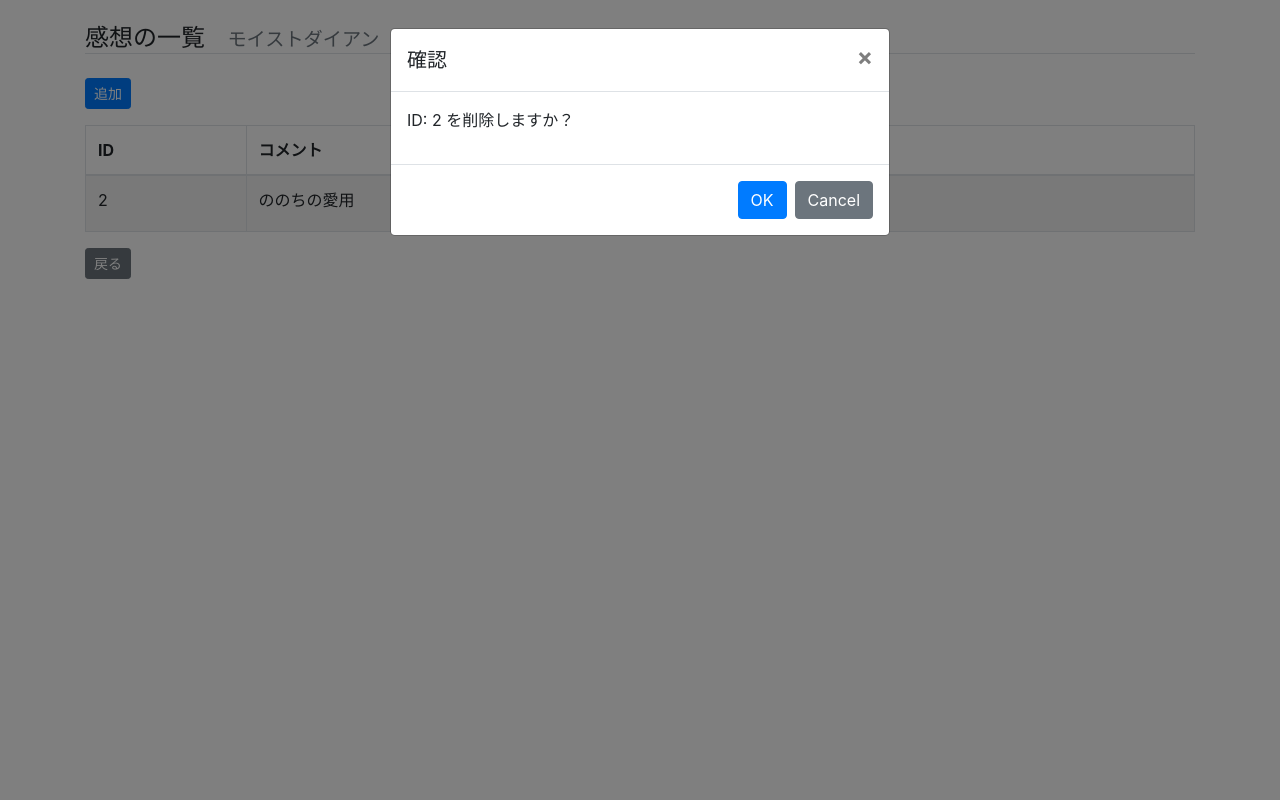
After one commit to koharukoharu/myshampoo, a Django app: page /cms/impression/2/ in a window 1280 px wide, after a click on "削除". The commit adds this page. Run offline with Django 3.2, Linux system fonts and the light colour scheme; data comes from the database, SQL or seed files in the repository; both versions use the stored data as it was after the commit; some libraries are stand-ins or nearby versions.

Commit message:
add impression

```diff
--- /dev/null
+++ b/cms/templates/cms/impression_list.html
@@ -0,0 +1,85 @@
+{% extends "cms/base.html" %}
+
+{% block title %}感想の一覧{% endblock title %}
+
+{% block content %}
+    <h4 class="mt-4 border-bottom">感想の一覧 <small class="text-muted ml-3">{{ shampoo.name }}</small></h4>
+    <a href="{% url 'cms:impression_add' shampoo_id=shampoo.id %}" class="btn btn-primary btn-sm my-3">追加</a>
+    <table class="table table-striped table-bordered">
+      <thead>
+        <tr>
+          <th>ID</th>
+          <th>コメント</th>
+          <th>操作</th>
+        </tr>
+      </thead>
+      <tbody>
+        {% for impression in impressions %}
+        <tr>
+          <td>{{ impression.id }}</td>
+          <td>{{ impression.comment|linebreaksbr }}</td>
+          <td>
+            <a href="{% url 'cms:impression_mod' shampoo_id=shampoo.id impression_id=impression.id %}" class="btn btn-outline-primary btn-sm">修正</a>
+            <button class="btn btn-outline-danger btn-sm del_confirm" data-toggle="modal" data-target="#deleteModal" data-pk="{{ impression.id }}" data-url="{% url 'cms:impression_del' shampoo_id=shampoo.id impression_id=impression.id %}">削除</button>
+          </td>
+        </tr>
+        {% endfor %}
+      </tbody>
+    </table>
+
+    {% if is_paginated %}
+    <nav aria-label="Page navigation">
+      <ul class="pagination">
+        {% if page_obj.has_previous %}
+          <li class="page-item"><a class="page-link" href="?page={{ page_obj.previous_page_number }}" aria-label="Previous"><span aria-hidden="true">&laquo;</span><span class="sr-only">Previous</span></a></li>
+        {% else %}
+          <li class="page-item disabled"><a class="page-link" href="#" aria-label="Previous"><span aria-hidden="true">&laquo;</span><span class="sr-only">Previous</span></a></li>
+        {% endif %}
+        {% for linkpage in page_obj.paginator.page_range %}
+          {% ifequal linkpage page_obj.number %}
+            <li class="page-item active"><a class="page-link" href="#">{{ linkpage }}</a></li>
+          {% else %}
+            <li class="page-item"><a class="page-link" href="?page={{ linkpage }}">{{ linkpage }}</a></li>
+        {% endifequal %}
+        {% endfor %}
+        {% if page_obj.has_next %}
+          <li class="page-item"><a class="page-link" href="?page={{ page_obj.next_page_number }}" aria-label="Next"><span aria-hidden="true">&raquo;</span><span class="sr-only">Next</span></a></li>
+        {% else %}
+          <li class="page-item disabled"><a class="page-link" href="#" aria-label="Next"><span aria-hidden="true">&raquo;</span><span class="sr-only">Next</span></a></li>
+        {% endif %}
+      </ul>
+    </nav>
+    {% endif %}
+
+    <a href="{% url 'cms:shampoo_list' %}" class="btn btn-secondary btn-sm">戻る</a>
+
+    {# 削除を確認するモーダル ダイアログ #}
+    <div class="modal fade" id="deleteModal" tabindex="-1" role="dialog" aria-labelledby="deleteModalLabel" aria-hidden="true">
+      <div class="modal-dialog" role="document">
+        <div class="modal-content">
+          <div class="modal-header">
+            <h5 class="modal-title" id="deleteModalLabel">確認</h5>
+            <button type="button" class="close" data-dismiss="modal" aria-label="Close"><span aria-hidden="true">&times;</span></button>
+          </div>
+          <div class="modal-body">
+            <p>ID: <span id="del_pk"></span> を削除しますか？</p>
+          </div>
+          <div class="modal-footer">
+            <a href="#" class="btn btn-primary" id="del_url">OK</a>
+            <button type="button" class="btn btn-secondary" data-dismiss="modal">Cancel</button>
+          </div>
+        </div>
+      </div>
+    </div>
+{% endblock content %}
+
+{% block extra_js %}
+<script>
+$(function() {
+  $('.del_confirm').on('click', function () {
+     $("#del_pk").text($(this).data("pk"));
+     $('#del_url').attr('href', $(this).data("url"));
+  });
+});
+</script>
+{% endblock %}
--- a/cms/templates/cms/shampoo_list.html
+++ b/cms/templates/cms/shampoo_list.html
@@ -25,6 +25,7 @@
           <td>
             <a href="{% url 'cms:shampoo_mod' shampoo_id=shampoo.id %}" class="btn btn-outline-primary btn-sm">修正</a>
             <a href="{% url 'cms:shampoo_del' shampoo_id=shampoo.id %}" class="btn btn-outline-danger btn-sm">削除</a>
+            <a href="{% url 'cms:impression_list' shampoo_id=shampoo.id %}" class="btn btn-outline-info btn-sm">感想の一覧</a>
           </td>
         </tr>
         {% endfor %}
--- a/cms/urls.py
+++ b/cms/urls.py
@@ -5,6 +5,10 @@ from cms import views
 app_name = 'cms'
 urlpatterns = [
 
+    path('impression/<int:shampoo_id>/', views.ImpressionList.as_view(), name='impression_list'),
+    path('impression/add/<int:shampoo_id>', views.impression_edit, name='impression_add'),
+    path('impression/mod/<int:shampoo_id>/<int:impression_id>/', views.impression_edit, name='impression_mod'),  # 修正
+    path('impression/del/<int:shampoo_id>/<int:impression_id>/', views.impression_del, name='impression_del'),   # 削除
     path('shampoo/', views.shampoo_list, name='shampoo_list'),
     path('shampoo/add', views.shampoo_edit, name='shampoo_add'),
     path('shampoo/mod/<int:shampoo_id>/', views.shampoo_edit, name='shampoo_mod'),
--- a/cms/views.py
+++ b/cms/views.py
@@ -1,10 +1,10 @@
 from django.shortcuts import render, get_object_or_404, redirect
 from django.http import HttpResponse
 
-from cms.models import Shampoo
-from cms.forms import ShampooForm
+from cms.models import Shampoo, Impression
+from cms.forms import ShampooForm, ImpressionForm
 
-
+from django.views.generic.list import ListView
 
 # Create your views here.
 
@@ -40,4 +40,52 @@ def shampoo_edit(request, shampoo_id=None):
 
 def shampoo_del(request, shampoo_id):
     """シャンプーの削除"""
-    return HttpResponse('シャンプーの削除')
+ #   return HttpResponse('シャンプーの削除')
+    shampoo = get_object_or_404(Shampoo, pk=shampoo_id)
+    shampoo.delete()
+    return redirect('cms:shampoo_list')
+
+
+class ImpressionList(ListView):
+    """感想の一覧"""
+    context_object_name = 'impressions'
+    template_name = 'cms/impression_list.html'
+    paginate_by = 2
+
+    def get(self, request, *args, **kwargs):
+        shampoo = get_object_or_404(Shampoo, pk=kwargs['shampoo_id'])
+        impressions = shampoo.impressions.all().order_by('id')
+        self.object_list = impressions
+
+        context = self.get_context_data(object_list=self.object_list, shampoo=shampoo)
+        return self.render_to_response(context)
+
+
+def impression_edit(request, shampoo_id, impression_id=None):
+    """感想の編集"""
+    shampoo = get_object_or_404(Shampoo, pk=shampoo_id)
+    if impression_id:
+        impression = get_object_or_404(Impression, pk=impression_id)
+    else:
+        impression = Impression()
+
+    if request.method == 'POST':
+        form = ImpressionForm(request.POST, instance=impression)
+        if form.is_valid():
+            impression = form.save(commit=False)
+            impression.shampoo = shampoo
+            impression.save()
+            return redirect('cms:impression_list', shampoo_id=shampoo_id)
+    else:
+        form = ImpressionForm(instance=impression)
+
+    return render(request,
+                    'cms/impression_edit.html',
+                    dict(form=form, shampoo_id=shampoo_id, impression_id=impression_id))
+
+
+def impression_del(request, shampoo_id, impression_id):
+    """感想の削除"""
+    impression = get_object_or_404(Impression, pk=impression_id)
+    impression.delete()
+    return redirect('cms:impression_list', shampoo_id=shampoo_id)
```
Also changed, not shown: cms/forms.py (+8 -1 lines), cms/templates/cms/impression_edit.html (added, +22 -0 lines), db.sqlite3.
